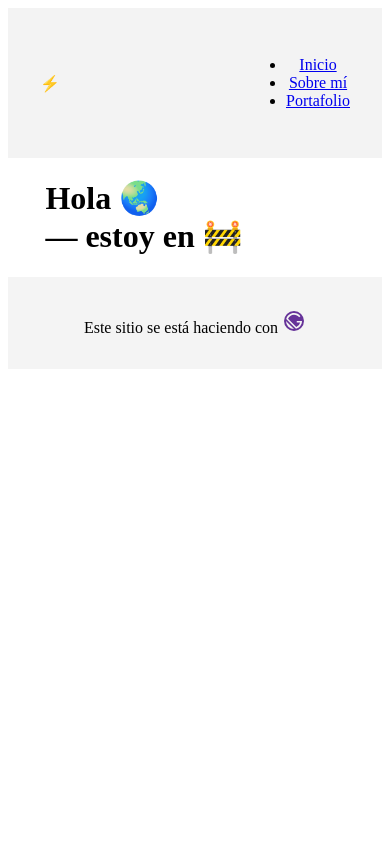
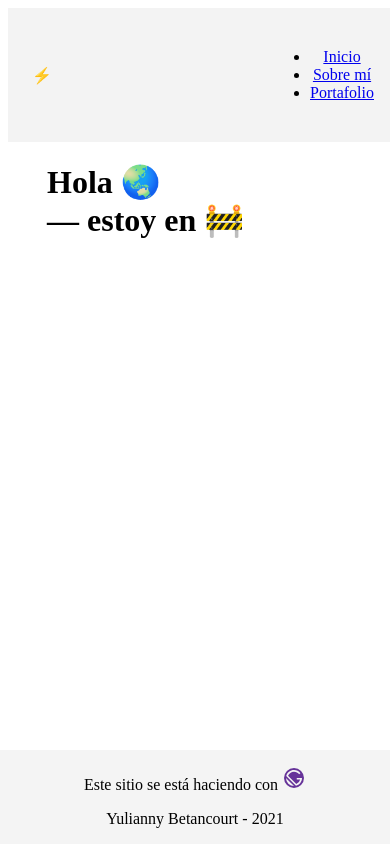
Before and after one commit to yuliannydev/website-official, a Gatsby site: page / in a window 390 px wide. Built offline with nearby package versions, Linux system fonts and the light colour scheme; Gatsby itself is replaced by a stand-in of ours.

Commit message:
:iphone: Work on responsive design
Fix footer and credits too

```diff
--- a/src/components/Footer.jsx
+++ b/src/components/Footer.jsx
@@ -13,6 +13,7 @@ const Footer = () => {
           />
         </span>
       </p>
+      <p>Yulianny Betancourt - 2021 </p>
     </footer>
   );
 };
--- a/src/components/footer.module.css
+++ b/src/components/footer.module.css
@@ -1,6 +1,20 @@
-.footer {
+/* .footer {
+   bottom: 0;
+  position: absolute;
   text-align: center;
   color: #000000;
   background-color: #f4f4f4;
-  padding: 1rem;
+  padding: 1.5rem;
+
+  width: -moz-available;
 }
+ */
+.footer {
+  position: fixed;
+  left: 0;
+  bottom: 0;
+  width: 100%;
+  background-color: #f4f4f4;
+  color: #000;
+  text-align: center;
+}
--- a/src/components/layout.module.css
+++ b/src/components/layout.module.css
@@ -1,7 +1,7 @@
 .layout {
-  height: 100vh;
   margin: 0;
-
+  padding: 0;
+  width: 100vw;
   /* line-height: 1.6em; */
 }
 .content {
--- a/src/components/navbar.module.css
+++ b/src/components/navbar.module.css
@@ -4,17 +4,20 @@
   align-items: center;
   text-align: center;
   background-color: #f3f3f3;
-  padding: 2rem;
+  padding: 1.5rem;
 }
 .nav-links {
   display: flex;
+  justify-content: center;
   list-style: none;
+  line-height: 1.6;
   margin: 0;
   padding: 0;
 }
 .nav-links-items {
-  padding-right: 2rem;
+  padding-right: 1rem;
 }
 .nav-links-texts {
   text-decoration: none;
+  text-transform: uppercase;
 }
```
